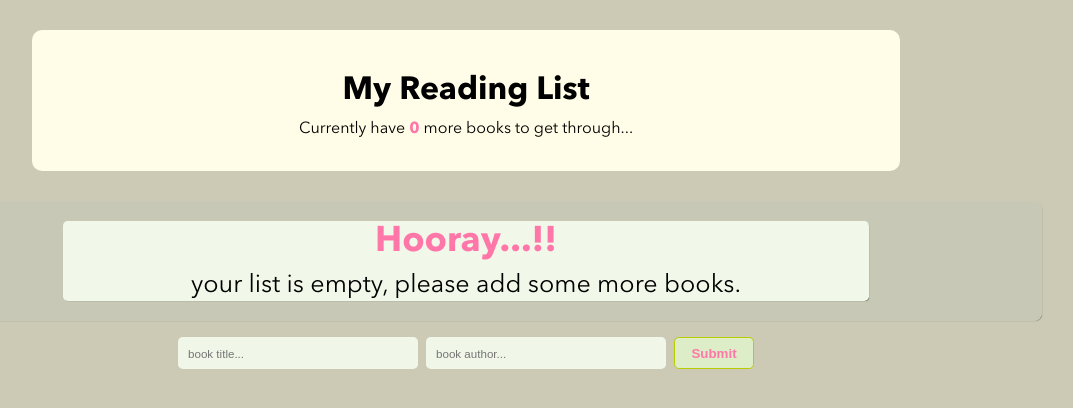
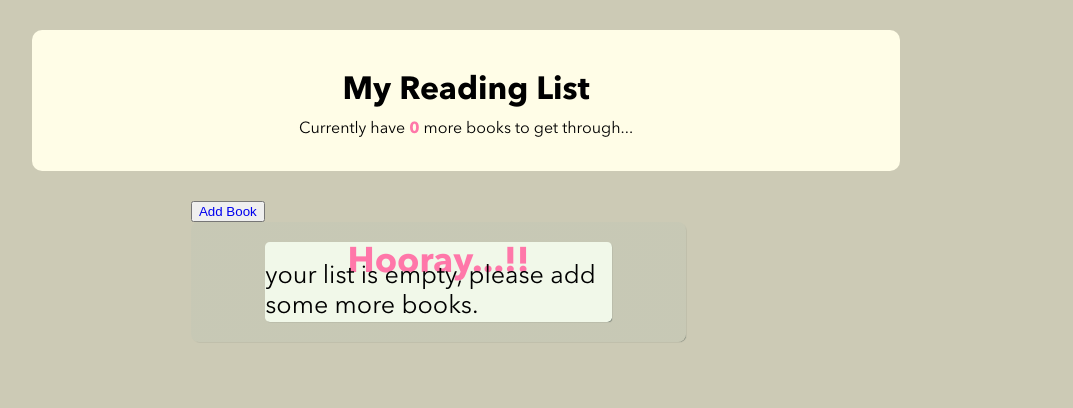
Before and after one commit to Sabzs/Reading-List, a React (Create React App) app: page / in a window 1280 px wide. Shown: the top 408 px of the page, without its empty margins (174-1247 px from the left). Built offline with nearby package versions, Linux system fonts and the light colour scheme.

Commit message:
added Router-DOM for routing

```diff
--- a/src/App.js
+++ b/src/App.js
@@ -1,6 +1,11 @@
-import React from 'react'
-import BookForm from './components/BookForm';
-import BookList from './components/BookList';
+import React from 'react';
+import { BrowserRouter as Router, Route, Switch } from "react-router-dom";
+import Home from './components/Home';
+import AddBook from './components/AddBook';
+import EditBook from './components/EditBook';
+
+// import BookForm from './components/BookForm';
+// import BookList from './components/BookList';
 import Navbar from './components/Navbar';
 import BookContextProvider from './context/BookContext';
 import "./styles/App.css";
@@ -9,12 +14,23 @@ function App() {
   return (
     <>
       <BookContextProvider className="bookContext">
+        <div className="appContainer" >
+          <Navbar />
+          <Router>
+            <Switch>
+              <Route path="/" exact render={() => <Home />} />
+              <Route path="/addbook" exact render={() => <AddBook />} />
+              <Route path="/editbook/:id" exact render={() => <EditBook />} />
+            </Switch>
+          </Router>
 
-        <div className="appContainer" >
+
+        </div>
+        {/* <div className="appContainer" >
           <Navbar />
           <BookList />
           <BookForm />
-        </div>
+        </div> */}
 
       </BookContextProvider>
     </>
```
